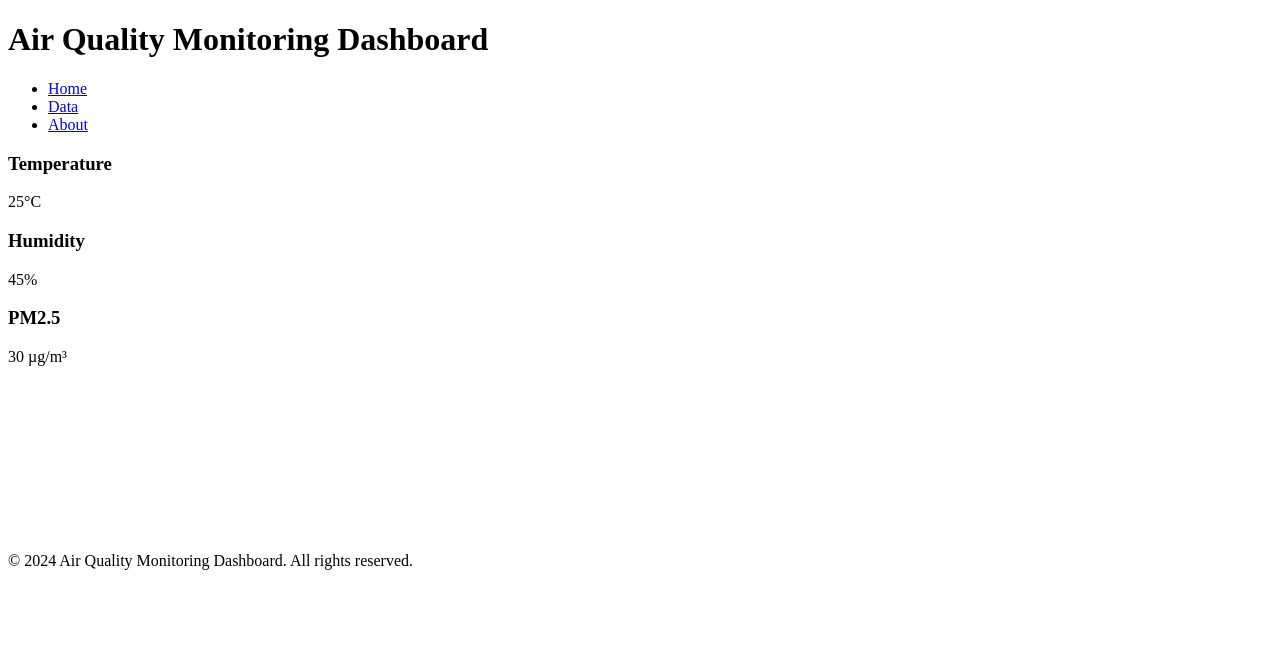
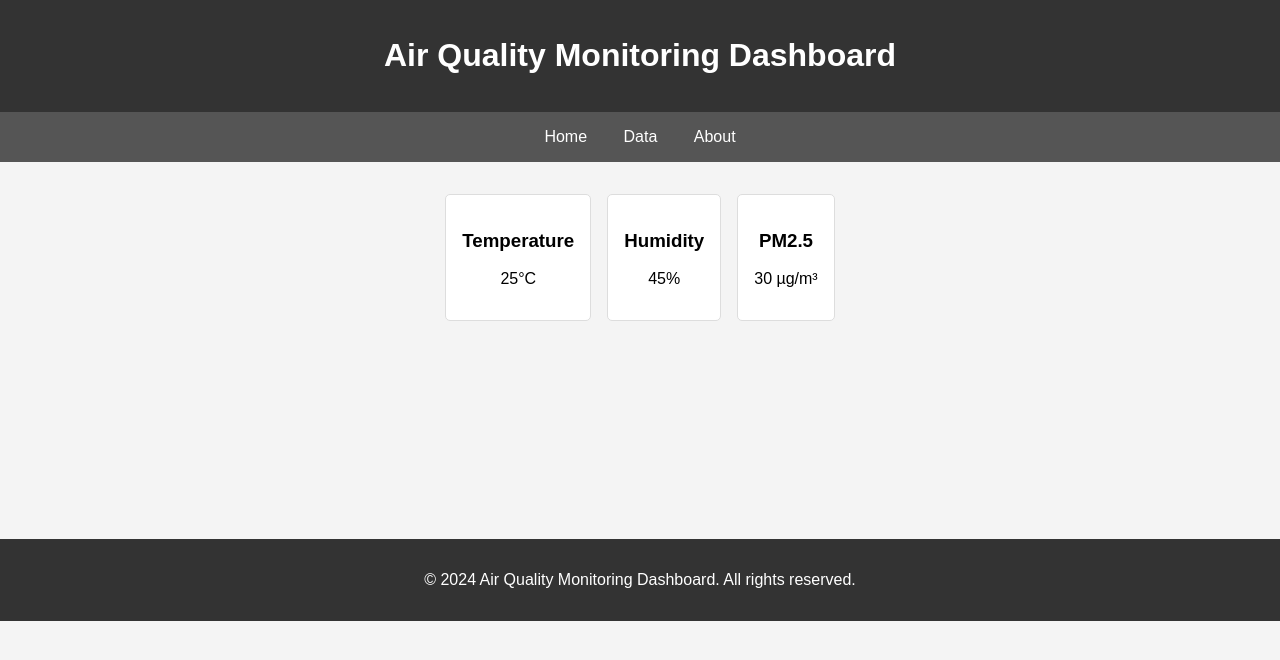
Before and after one commit to S2je0ng/Final_Project, a plain HTML site: page final.html in a window 1280 px wide. Drawn offline with nearby package versions, Linux system fonts and the light colour scheme; a script that the page names is missing.

Commit message:
예시 수정

```diff
--- a/final.html
+++ b/final.html
@@ -4,7 +4,8 @@
     <meta charset="UTF-8">
     <meta name="viewport" content="width=device-width, initial-scale=1.0">
     <title>Air Quality Monitoring Dashboard</title>
-    <link rel="stylesheet" href="style.css">
+    <link rel="stylesheet" href="final.css">
+    <script src="final.js"></script>
     <script src="https://cdn.jsdelivr.net/npm/chart.js"></script>
 </head>
 <body>
```
